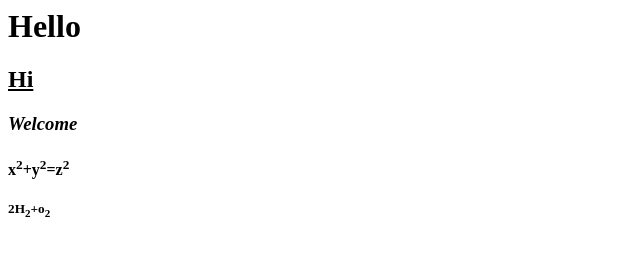
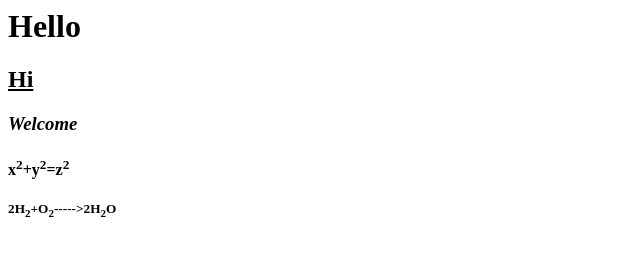
Before and after one commit to iamneo-production/decdbabeecaefadaeccdffeecabfeedab, a plain HTML site: page public/index.html in a window 1280 px wide. Shown: the full height of the page, 0-640 px from the left. Drawn offline with Linux system fonts and the light colour scheme.

Commit message:
Backup Commit

```diff
--- a/public/index.html
+++ b/public/index.html
@@ -5,7 +5,7 @@
 <h2> <u> Hi </u> </h2>
 <h3> <i> Welcome </i> </h3>
 <h4>x<sup>2</sup>+y<sup>2</sup>=z<sup>2</sup></h4>
-<h5>2H<sub>2</sub>+o<sub>2</sub></h5>
+<h5>2H<sub>2</sub>+O<sub>2</sub>----->2H<sub>2</sub>O</h5>
 </p>
 </body>
 </html>
```
